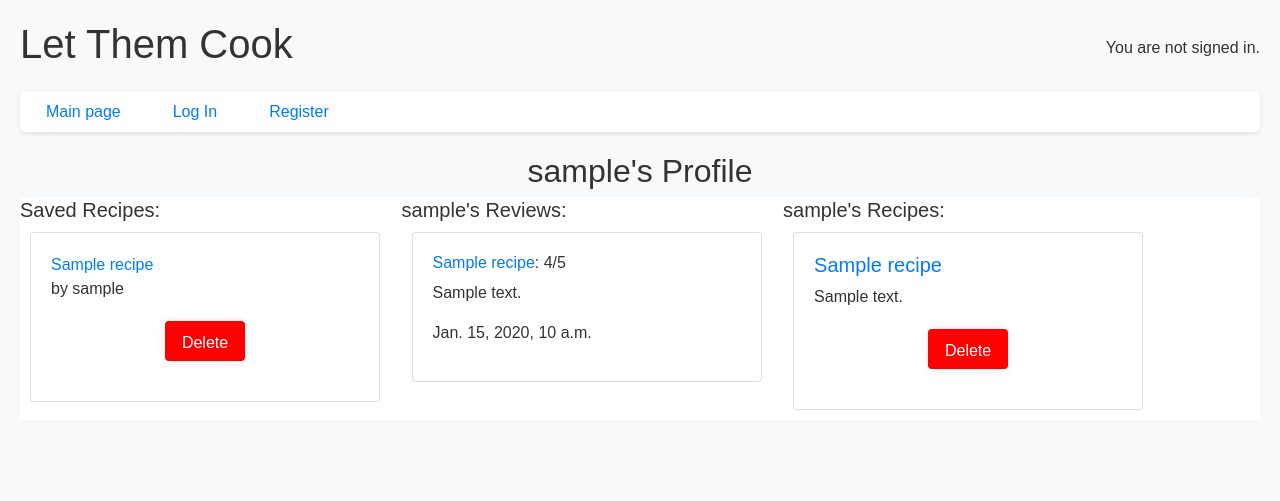
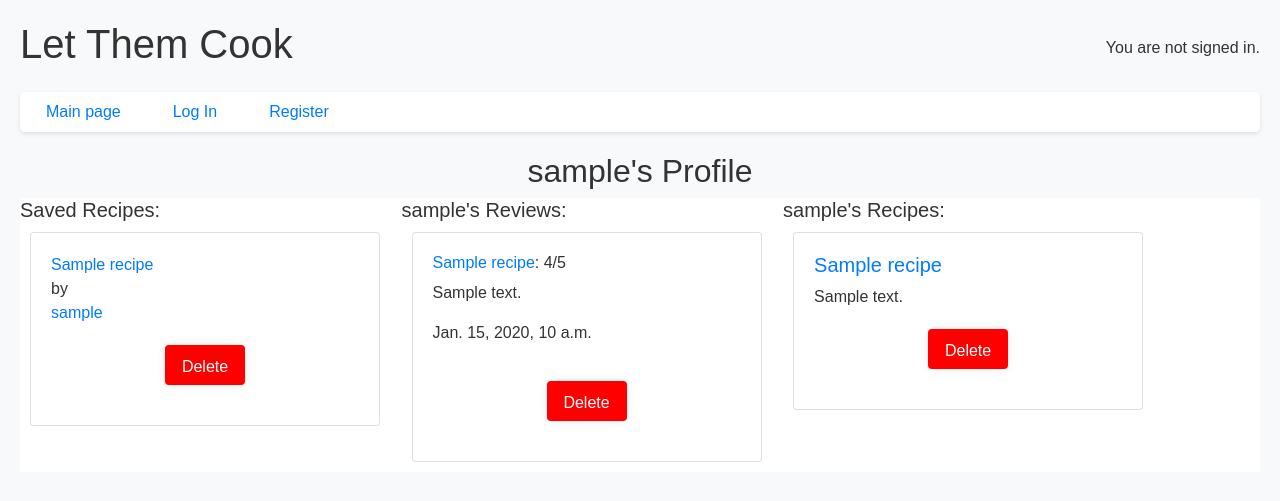
Before and after one commit to LiuLiuBov/LetThemCook, a Django app: a page that uses templates/profile.html in a window 1280 px wide. Shown: the top 501 px of the page. Run offline with Django 5.2, Linux system fonts and the light colour scheme; tables that the repository leaves empty hold one stand-in row (values such as "Sample post"); some libraries are stand-ins or nearby versions.

Commit message:
delete_review url weird

```diff
--- a/letthemcookapp/urls.py
+++ b/letthemcookapp/urls.py
@@ -12,6 +12,7 @@
     path("recipe/<int:recipe_id>/", views.recipe, name="recipe"),
     path("recipe/<int:recipe_id>/save/", views.save_recipe, name="save_recipe"),
     path("recipe/<int:recipe_id>/delete_recipe", views.delete_recipe,name="delete_recipe"),
+    path("recipe/<int:recipe_id>/<str:username>/delete_review/", views.delete_review, name="delete_review" ),
     path("recipe/<int:recipe_id>/create_review/", views.create_review, name="create_review"),
     path("recipe/<int:recipe_id>/delete_save/", views.delete_save, name="deleterecipe"),
     path("suggest/", views.RecipeSuggestionView.as_view(), name='suggest'),
--- a/letthemcookapp/views.py
+++ b/letthemcookapp/views.py
@@ -137,6 +137,11 @@
     return redirect('recipe', recipe_id=recipe_id)
 
 @login_required
+def delete_review(request, recipe_id):
+    recipe = Recipe.objects.get(id=recipe_id)
+
+
+@login_required
 def save_recipe(request, recipe_id):
     recipe = get_object_or_404(Recipe, id=recipe_id)
     saved_instance, created = Save.objects.get_or_create(user=request.user, recipe=recipe)
@@ -144,6 +149,7 @@
     if not created:
         saved_instance.delete()
     return redirect('recipe', recipe_id=recipe_id)
+
 
 def delete_save(request, recipe_id):
     recipe= get_object_or_404(Recipe, id=recipe_id)
--- a/templates/profile.html
+++ b/templates/profile.html
@@ -10,7 +10,7 @@
             <a href="{% url 'recipe' save.id%}">
               {{save.title}}
             </a>
-            by {{save.user}}
+            by <a href={%url 'profile' save.user%}>{{save.user}}</a>
             <form action="{% url 'recipe' save.id%}delete_save" id="delete-button">
               <button type="submit" id="delete">Delete</button>
             </form>
@@ -24,6 +24,9 @@
           <h6><a href="{%url 'recipe' review.recipe.id%}">{{review.recipe.title}}</a>: {{review.rating}}/5</h6>
           <p>{{review.comment}}</p>
           <p>{{review.created_at}}</p>
+          <form action="{% url 'recipe' review.recipe.id%}{{review.user.username}}/delete_review" id="delete-button">
+            <button type="submit" id="delete">Delete</button>
+          </form>
         </div>
       {%endfor%}
     </div>
```
